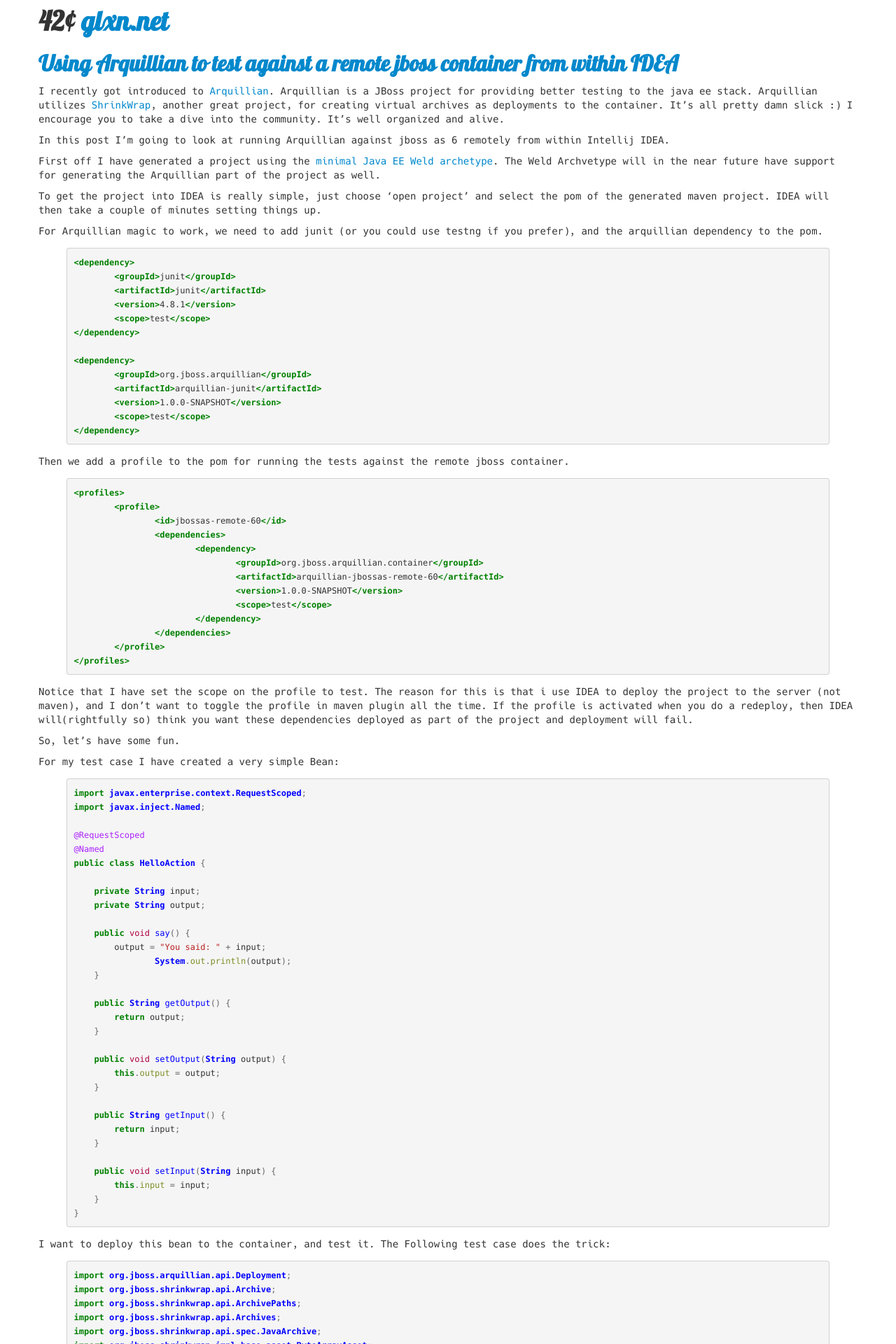
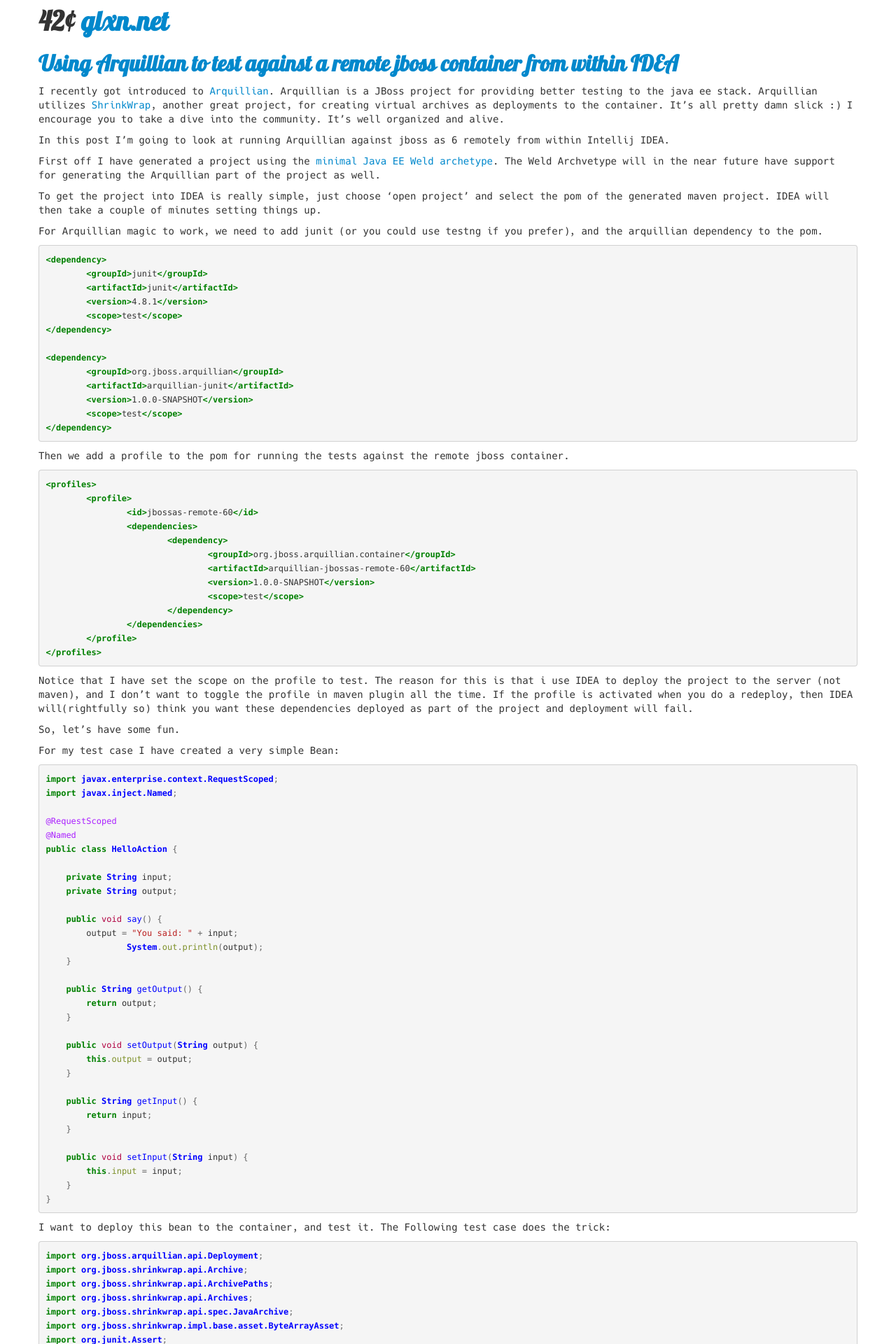
Before and after one commit to kenglxn/kenglxn.github.com, a Jekyll site: the page built from _posts/2010-05-01-using-arquillian-to-test-against-a-remote-jboss-container-from-within-idea.md, in a window 1280 px wide. Shown: the top 1920 px of the page at 70% size. Built offline with Jekyll 4.4.1, drawn with Linux system fonts in a browser that asks for light colours; comment, search, counter and statistics services are not loaded.

Commit message:
backticks

````diff
--- a/_posts/2010-05-01-using-arquillian-to-test-against-a-remote-jboss-container-from-within-idea.md
+++ b/_posts/2010-05-01-using-arquillian-to-test-against-a-remote-jboss-container-from-within-idea.md
@@ -17,7 +17,7 @@ IDEA will then take a couple of minutes setting things up.
 
 For Arquillian magic to work, we need to add junit (or you could use testng if you prefer), and the arquillian dependency to the pom.
 
-{% highlight xml %}
+```xml
 <dependency>
 	<groupId>junit</groupId>
 	<artifactId>junit</artifactId>
@@ -31,11 +31,11 @@ For Arquillian magic to work, we need to add junit (or you could use testng if y
 	<version>1.0.0-SNAPSHOT</version>
 	<scope>test</scope>
 </dependency>
-{% endhighlight %}
+```
 
 Then we add a profile to the pom for running the tests against the remote jboss container.
 
-{% highlight xml %}
+```xml
 <profiles>
 	<profile>
 		<id>jbossas-remote-60</id>
@@ -49,7 +49,7 @@ Then we add a profile to the pom for running the tests against the remote jboss
 		</dependencies>
 	</profile>
 </profiles>
-{% endhighlight %}
+```
 
 Notice that I have set the scope on the profile to test.
 The reason for this is that i use IDEA to deploy the project to the server (not maven), and I don't want to toggle the profile in maven plugin all the time.
@@ -59,7 +59,7 @@ So, let's have some fun.
 
 For my test case I have created a very simple Bean:
 
-{% highlight java %}
+```java
 import javax.enterprise.context.RequestScoped;
 import javax.inject.Named;
 
@@ -91,11 +91,11 @@ public class HelloAction {
         this.input = input;
     }
 }
-{% endhighlight %}
+```
 
 I want to deploy this bean to the container, and test it. The Following test case does the trick:
 
-{% highlight java %}
+```java
 import org.jboss.arquillian.api.Deployment;
 import org.jboss.shrinkwrap.api.Archive;
 import org.jboss.shrinkwrap.api.ArchivePaths;
@@ -131,7 +131,7 @@ public class HelloTestCase {
        Assert.assertEquals("You said: hello", helloAction.getOutput());
    }
 }
-{% endhighlight %}
+```
 
 The @Deployment method describes the virtual archive I want deployed to the container.
 Here I create a simple archive and add the class I want to test.
@@ -140,11 +140,11 @@ For CDI beans to work you will have to add the beans.xml to the archive.
 We also need to add jndi.properties file to the project. This is needed for Arquillian to be able to connect to the remote container. Make sure that **java.naming.provider.url** reflects the IP of your remote server instance.
 Place jndi.properties file under src/test/resources:
 
-{% highlight java %}
+```java
 java.naming.factory.initial=org.jnp.interfaces.NamingContextFactory
 java.naming.factory.url.pkgs=org.jboss.naming:org.jnp.interfaces
 java.naming.provider.url=jnp://localhost:1099
-{% endhighlight %}
+```
 
 Now we simply run the test from within IDEA using **right click &gt; run test**, or **ctrl+shift+f10**.
 Just remember that this is a test running against a remote jboss container, so jboss needs to be running ;)
````
